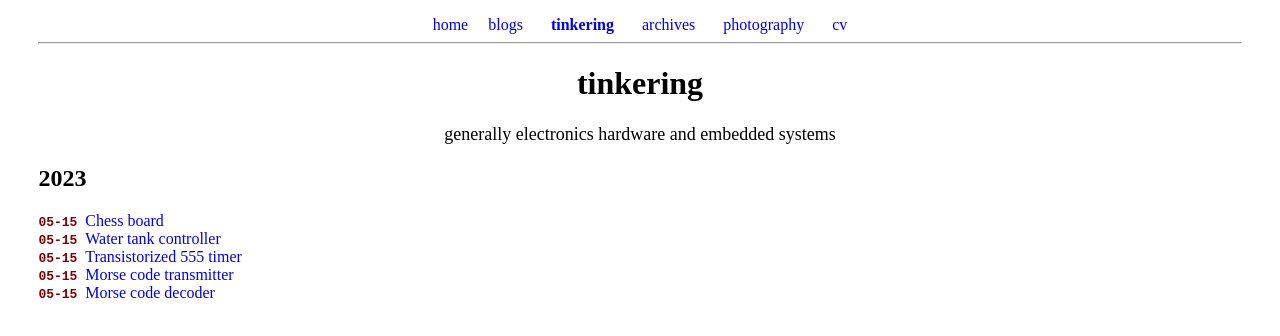
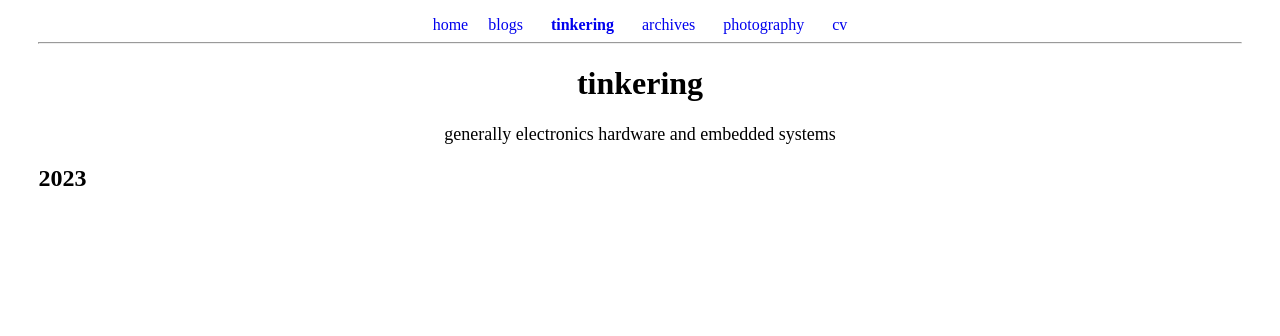
Before and after one commit to risherlock/dot-com, a plain HTML site: page tinkering/tinkering.html in a window 1280 px wide. Drawn offline with Linux system fonts and the light colour scheme.

Commit message:
Clear tinkerings

```diff
--- a/tinkering/tinkering.html
+++ b/tinkering/tinkering.html
@@ -29,11 +29,7 @@
 <h2>2023</h2>
 
 <ol style="list-style: none; padding: 0; margin-left: 0em">
-  <li><span class="date">05-15 </span><a href="tinkering.html">Chess board</a></li>
-  <li><span class="date">05-15 </span><a href="tinkering.html">Water tank controller</a></li>
-  <li><span class="date">05-15 </span><a href="tinkering.html">Transistorized 555 timer</a></li>
-  <li><span class="date">05-15 </span><a href="tinkering.html">Morse code transmitter</a></li>
-  <li><span class="date">05-15 </span><a href="tinkering.html">Morse code decoder</a></li>
+  <!-- <li><span class="date">05-15 </span><a href="tinkering.html">Project</a></li> -->
 </ol>
 
 </body>
```
Also changed, not shown: extras/plans.html (+7 -0 lines).
